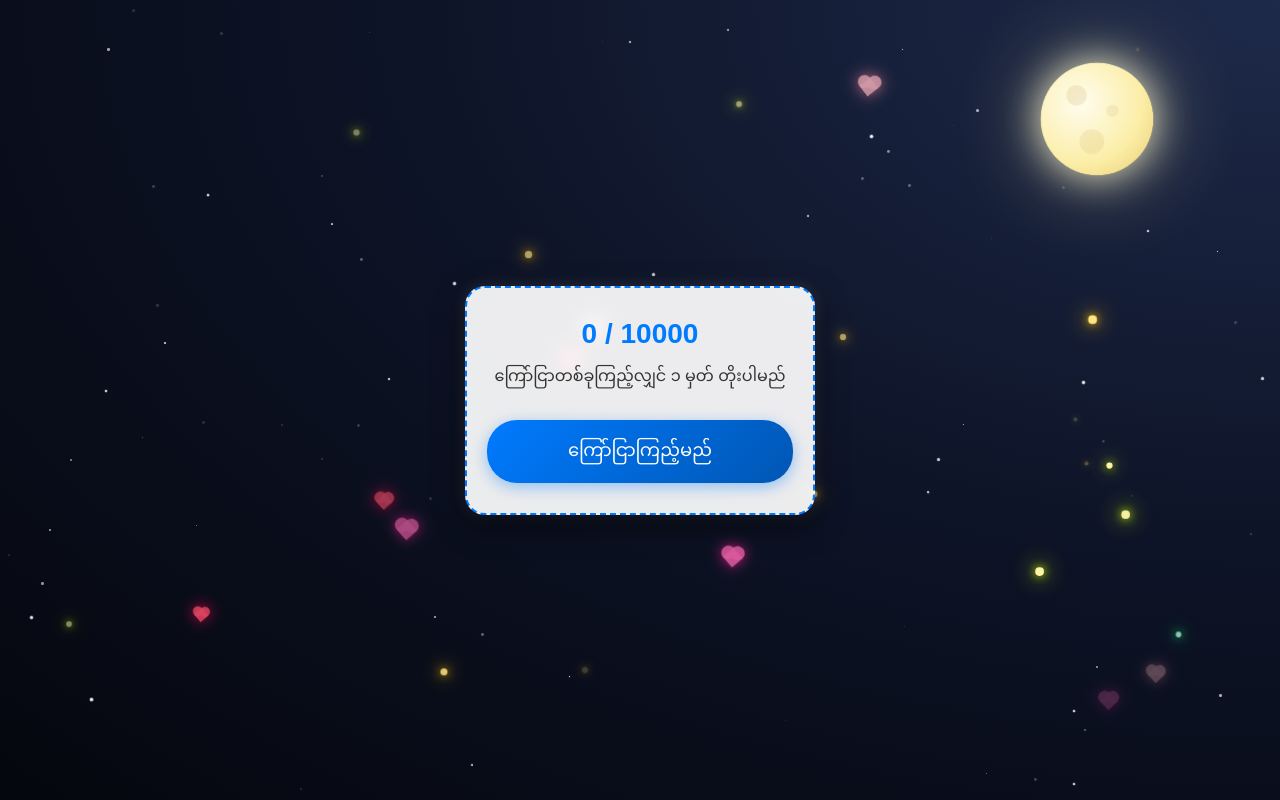
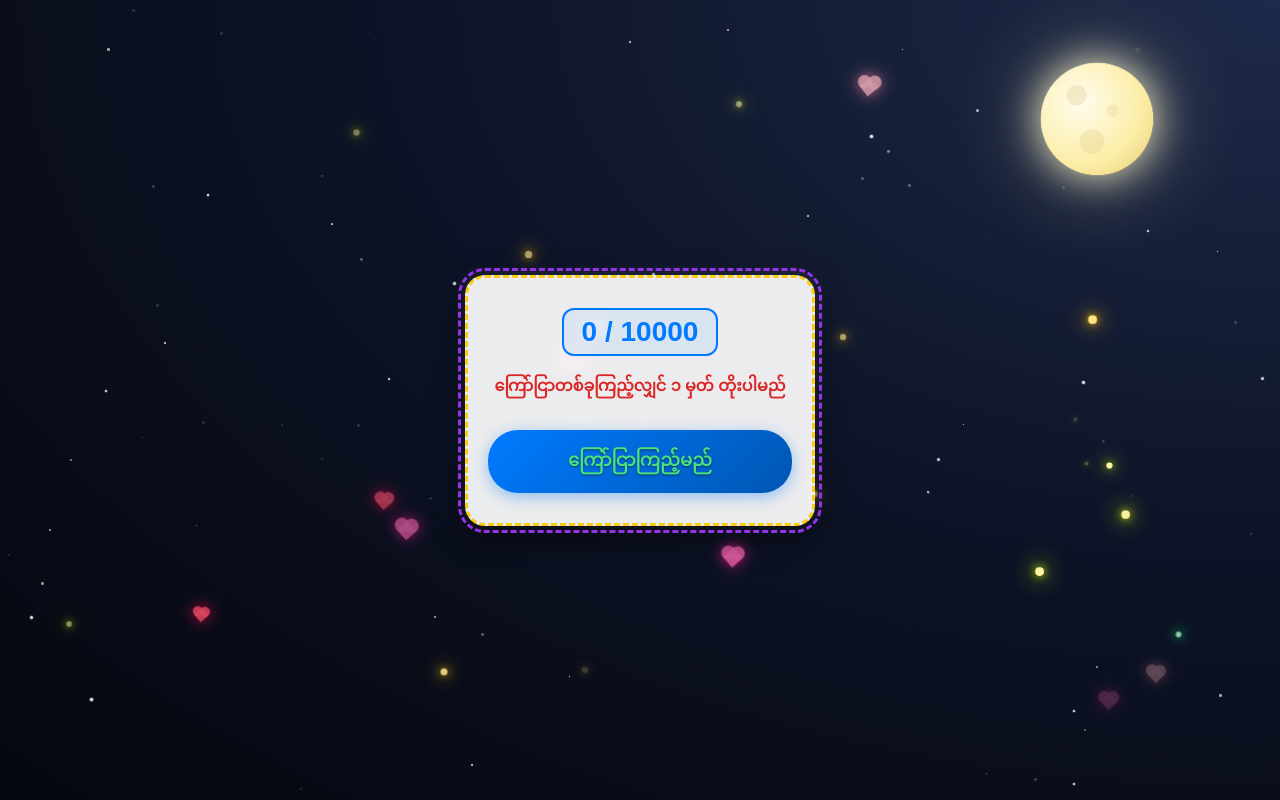
Before and after one commit to noenoe789/Lucky7, a plain HTML site: page index.html in a window 1280 px wide. Drawn offline with Linux system fonts and the light colour scheme.

Commit message:
Update styles and colors in index.html

```diff
--- a/index.html
+++ b/index.html
@@ -151,6 +151,7 @@
             }
         }
 
+        /* ဘေးနားက အဆက်အဆက်လေးများ - အဝါရောင်နှင့် ခရမ်းရောင် */
         .card {
             background: rgba(255, 255, 255, 0.92);
             backdrop-filter: blur(8px);
@@ -160,26 +161,39 @@
             width: 90%;
             max-width: 350px;
             box-shadow: 0 10px 30px rgba(0, 0, 0, 0.6), 0 0 15px rgba(255, 255, 255, 0.15);
-            border: 2px dashed #007bff;
+            border: 3px dashed #facc15;
+            outline: 3px dashed #9333ea;
+            outline-offset: 4px;
             z-index: 10;
         }
 
+        /* 0 / 10000 ကို ဘောင်ခတ်ထားခြင်း */
         .counter-text {
+            display: inline-block;
             font-size: 28px;
             font-weight: bold;
             color: #007bff;
-            margin-bottom: 10px;
+            margin-bottom: 14px;
+            padding: 6px 18px;
+            border: 2px solid #007bff;
+            border-radius: 12px;
+            background: rgba(0, 123, 255, 0.08);
         }
 
+        /* ကြော်ငြာတစ်ခုကြည့်လျှင် ၁ မှတ် တိုးပါမည် - အနီရောင်စာသား */
         .info-text {
             font-size: 16px;
-            color: #333;
+            font-weight: bold;
+            color: #dc2626;
             margin-bottom: 25px;
         }
 
+        /* ကြော်ငြာကြည့်မည် - အစိမ်းရောင်စာသား */
         .btn {
             background: linear-gradient(135deg, #007bff, #0056b3);
-            color: white;
+            color: #4ade80;
+            font-weight: bold;
+            text-shadow: 0 1px 2px rgba(0, 0, 0, 0.5);
             border: none;
             padding: 12px 25px;
             font-size: 18px;
@@ -192,6 +206,8 @@
 
         .btn:disabled {
             background: #ccc;
+            color: #666;
+            text-shadow: none;
             cursor: not-allowed;
             box-shadow: none;
         }
@@ -208,7 +224,7 @@
             width: 100%;
             height: 100%;
             background: rgba(0, 0, 0, 0.85);
-            color: green or yellow;
+            color: white;
             justify-content: center;
             align-items: center;
             flex-direction: column;
@@ -392,4 +408,4 @@
         };
     </script>
 </body>
-</html>
+    </html>
```
